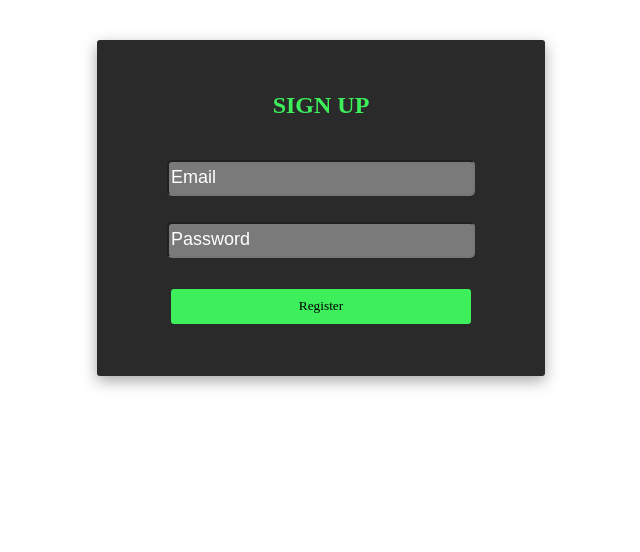
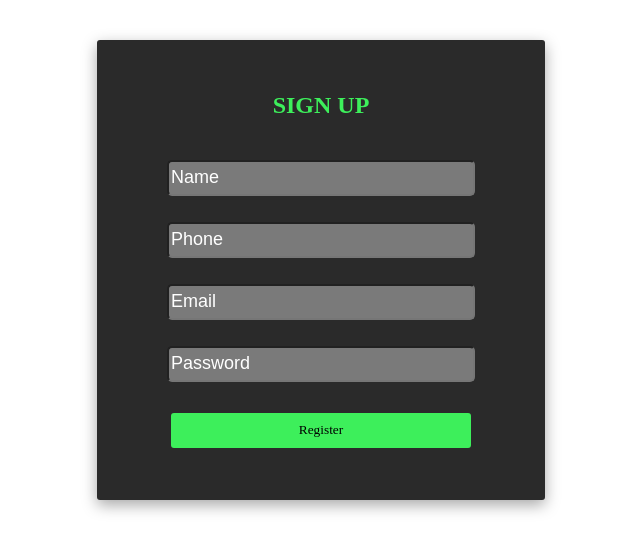
Before and after one commit to SrDevDash/Game-of-Thrones-App, a React (Create React App) app in the folder client/: page /login in a window 1280 px wide. Both pictures are taken after a click on the element "Register". Shown: the top 552 px of the page, without its empty margins (319-959 px from the left). Built offline with nearby package versions, Linux system fonts and the light colour scheme; a web font is replaced by a local one.

Commit message:
Add extra inputs and validations

```diff
--- a/client/src/Components/FormLogin/validate.jsx
+++ b/client/src/Components/FormLogin/validate.jsx
@@ -14,6 +14,14 @@ const validate = (data) => {
   !/[0-9]/.test(data.password) &&
     (result.password = "Password must have a last one number");
 
+  data.name &&
+    data.name.length < 2 &&
+    (result.name = "Name must have a last two letters");
+
+  data.phone &&
+    data.phone.length < 5 &&
+    (result.phone = "Phone must have a last 5 numbers");
+
   return result;
 };
 
--- a/client/src/Components/FormSignUp/FormSignUp.jsx
+++ b/client/src/Components/FormSignUp/FormSignUp.jsx
@@ -10,9 +10,13 @@ const FormSignUp = () => {
   const [errors, setErrors] = useState({
     email: "",
     password: "",
+    name: "",
+    phone: "",
   });
 
   const [form, setForm] = useState({
+    name: "",
+    phone: "",
     email: "",
     password: "",
   });
@@ -25,6 +29,9 @@ const FormSignUp = () => {
 
   const handleSubmit = (e) => {
     e.preventDefault();
+
+    if (errors.email || errors.password) return;
+
     axios
       .post("http://localhost:3001/users/singup", form)
       .then((data) => {
@@ -40,8 +47,26 @@ const FormSignUp = () => {
         <h2 className={styles.title}>SIGN UP</h2>
 
         <input
+          placeholder="Name"
+          className={styles.input}
+          type="text"
+          name="name"
+          onChange={handleChange}
+          value={form.name}
+        />
+        {errors.name && <p className={styles.errorsText}>{errors.name}</p>}
+        <input
+          placeholder="Phone"
+          className={styles.input}
+          type="number"
+          name="phone"
+          onChange={handleChange}
+          value={form.phone}
+        />
+        {errors.phone && <p className={styles.errorsText}>{errors.phone}</p>}
+        <input
           placeholder="Email"
-          className={errors.email ? styles.inputWarning : styles.input}
+          className={styles.input}
           type="text"
           name="email"
           onChange={handleChange}
```
